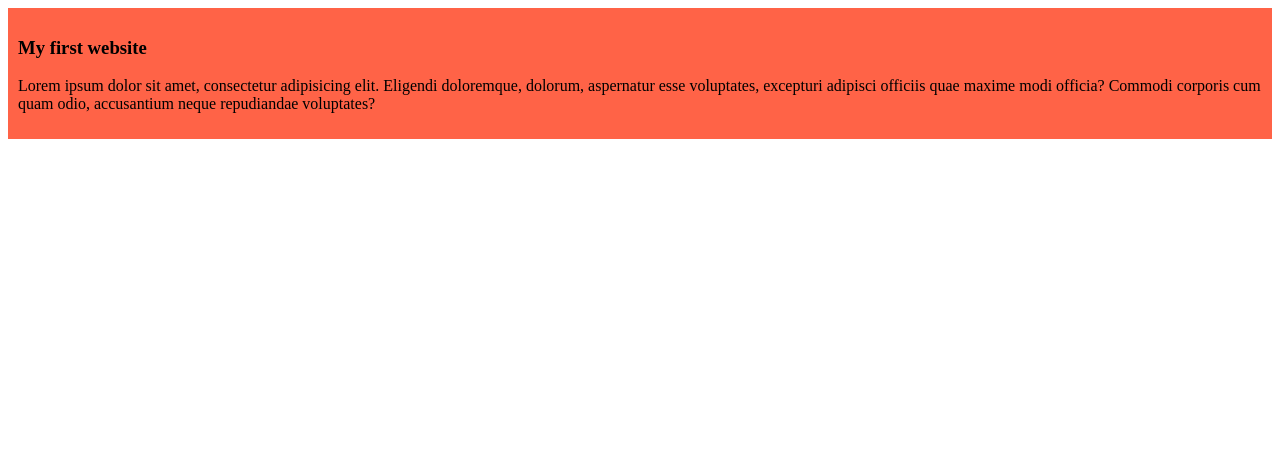
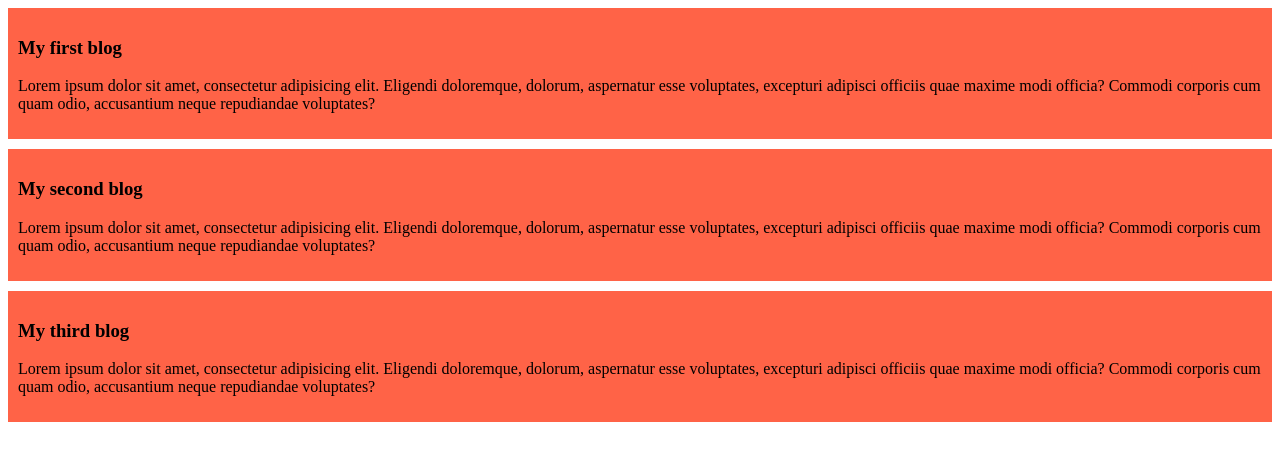
Before and after one commit to bushrawd/my-first-github-repo, a plain HTML site: page index.html in a window 1280 px wide. Drawn offline with Linux system fonts and the light colour scheme.

Commit message:
added the second & third blog

```diff
--- a/index.html
+++ b/index.html
@@ -8,7 +8,15 @@
 </head>
 <body>
     <div>
-        <h3>My first website</h3>
+        <h3>My first blog</h3>
+        <p>Lorem ipsum dolor sit amet, consectetur adipisicing elit. Eligendi doloremque, dolorum, aspernatur esse voluptates, excepturi adipisci officiis quae maxime modi officia? Commodi corporis cum quam odio, accusantium neque repudiandae voluptates?</p>
+    </div>
+    <div>
+        <h3>My second blog</h3>
+        <p>Lorem ipsum dolor sit amet, consectetur adipisicing elit. Eligendi doloremque, dolorum, aspernatur esse voluptates, excepturi adipisci officiis quae maxime modi officia? Commodi corporis cum quam odio, accusantium neque repudiandae voluptates?</p>
+    </div>
+    <div>
+        <h3>My third blog</h3>
         <p>Lorem ipsum dolor sit amet, consectetur adipisicing elit. Eligendi doloremque, dolorum, aspernatur esse voluptates, excepturi adipisci officiis quae maxime modi officia? Commodi corporis cum quam odio, accusantium neque repudiandae voluptates?</p>
     </div>
 </body>
--- a/styles/blog.css
+++ b/styles/blog.css
@@ -1,4 +1,5 @@
 div{
     background-color: tomato;
     padding: 10px;
+    margin-bottom: 10px;
 }
```
